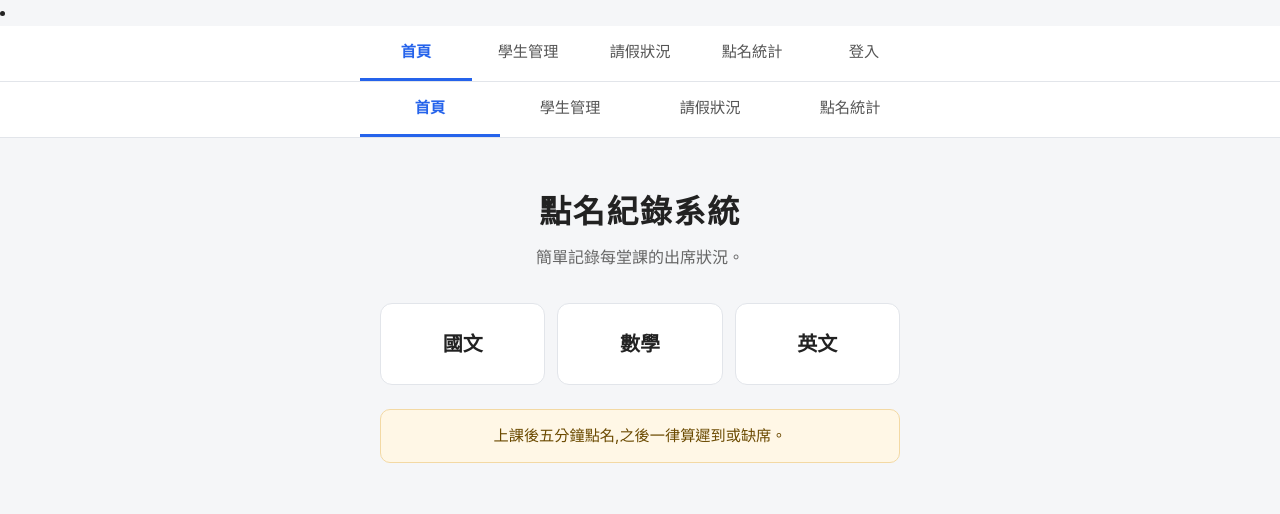
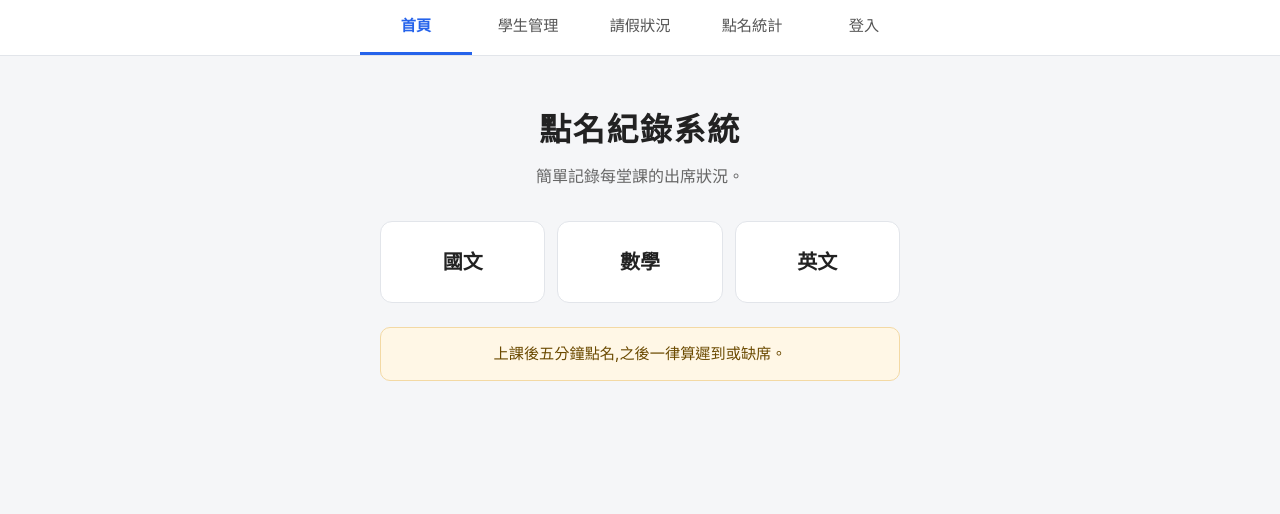
Before and after one commit to Annie-xing-del/App-lend, a plain HTML site: page index.html in a window 1280 px wide. Drawn offline with Linux system fonts and the light colour scheme.

Commit message:
Update index.html

```diff
--- a/index.html
+++ b/index.html
@@ -4,15 +4,6 @@
   <meta charset="UTF-8">
   <meta name="viewport" content="width=device-width, initial-scale=1">
   <title>點名紀錄系統</title>
-  <li><nav class="navbar" aria-label="主選單">
-  <ul class="nav-list">
-    <li><a href="index.html" class="active" aria-current="page">首頁</a></li>
-    <li><a href="student.html">學生管理</a></li>
-    <li><a href="leave.html">請假狀況</a></li>
-    <li><a href="attend.html">點名統計</a></li>
-    <li><a href="login.html">登入</a></li>
-  </ul>
-</nav></li>
   <link rel="stylesheet" href="style.css">
 </head>
 <body>
@@ -22,6 +13,7 @@
       <li><a href="student.html">學生管理</a></li>
       <li><a href="leave.html">請假狀況</a></li>
       <li><a href="attend.html">點名統計</a></li>
+      <li><a href="login.html">登入</a></li>
     </ul>
   </nav>
 
```
